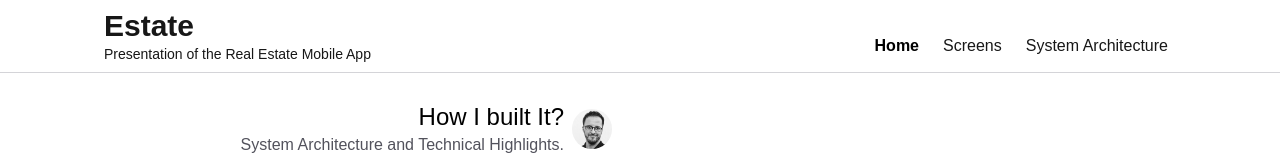
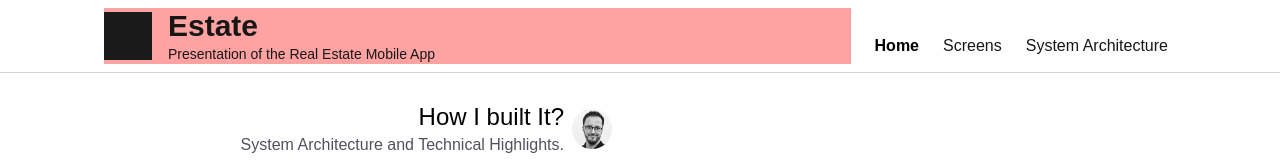
Before and after one commit to MarioLuigie/estate-web-intro, a Next.js app: page / in a window 1280 px wide. Shown: the top 160 px of the page. Built offline with nearby package versions, Linux system fonts and the light colour scheme.

Commit message:
Styles: Change paddings, margins and visibilities for items in HomePage.tsx, Header.tsx

```diff
--- a/src/app/globals.css
+++ b/src/app/globals.css
@@ -57,5 +57,6 @@ body {
 }
 
 @theme {
+  --breakpoint-xxs: 320px;
   --breakpoint-xs: 400px;
 }
--- a/src/components/Pages/HomePage.tsx
+++ b/src/components/Pages/HomePage.tsx
@@ -18,7 +18,7 @@ export default function HomePage() {
 				{/* Speech column */}
 				<AboutApp />
 			</div>
-			<div className="mb-4 shadow-xl rounded-2xl">
+			<div className="mb-0 sm:mb-4 shadow-xl rounded-2xl mx-2 sm:mx-4">
 				<Image
 					src={onboardImage.path}
 					alt={onboardImage.name}
@@ -28,8 +28,8 @@ export default function HomePage() {
 				/>
 			</div>
 
-			<div className="mb-6 mt-24 max-w-[700px]">
-				<h2 className="text-black text-xl md:text-2xl font-regular text-center mb-8">
+			<div className="mb-0 md:mb-4 mt-10 md:mt-18 max-w-[700px]">
+				<h2 className="text-black text-xl md:text-2xl font-regular text-center mb-2 sm:mb-4">
 					Used Technologies
 				</h2>
 				<Image
@@ -41,8 +41,8 @@ export default function HomePage() {
 				/>
 			</div>
 
-			<div className="mb-6 mt-24 max-w-[700px]">
-				<h2 className="text-black text-xl md:text-2xl font-regular text-center mb-8">
+			<div className="mb-0 md:mb-4 mt-10 md:mt-18 max-w-[700px]">
+				<h2 className="text-black text-xl md:text-2xl font-regular text-center mb-0">
 					API Integrations
 				</h2>
 				<div className="flex gap-4 items-center justify-center w-full">
--- a/src/components/layout/Header.tsx
+++ b/src/components/layout/Header.tsx
@@ -2,11 +2,11 @@
 import { useRouter, usePathname } from 'next/navigation';
 import { Button } from '@/components/ui/button';
 import Link from 'next/link';
-import { cn } from "@/lib/utils"
+import { cn } from '@/lib/utils';
+import Logo from '@/components/shared/Logo';
+import { ROUTES } from '@/lib/paths';
 
-export default function Header({
-	classes
-}: { classes?: string}) {
+export default function Header({ classes }: { classes?: string }) {
 	const router = useRouter();
 	const pathname = usePathname(); // hook do aktualnej ścieżki
 
@@ -17,20 +17,32 @@ export default function Header({
 	];
 
 	return (
-		<header className={cn("w-full border-b border-b-zinc-300 min-h-16 flex justify-center py-2", classes)}>
-			<div className="w-full max-w-6xl flex flex-col md:flex-row items-center md:items-end justify-between px-4 md:px-10 gap-4">
-				<Link href={'/'}>
+		<header
+			className={cn(
+				'w-full border-b border-b-zinc-300 min-h-16 flex justify-center py-2',
+				classes
+			)}
+		>
+			<div className="w-full max-w-6xl flex flex-col md:flex-row items-center md:items-end md:justify-between px-4 md:px-10 gap-4">
+				<div className="flex items-center justify-start gap-4 w-full bg-red-300">
+					<Logo isAppName={false} />
+					<Link href={ROUTES.home}>
 						<div>
-						<h1 className="text-center md:text-left text-3xl lg:text-3xl font-bold">
+							<h1 className="text-left text-3xl lg:text-3xl font-bold">
 								Estate
 							</h1>
-						<p className="text-center md:text-left md:text-sm text-md font-normal">
-							Presentation of the Real Estate Mobile App
+							<p className="text-left md:text-sm text-md font-normal">
+								Presentation{' '}
+								<span className="hidden sm:inline">
+									of the Real Estate Mobile App
+								</span>
+								<span className="sm:hidden"> of App</span>
 							</p>
 						</div>
 					</Link>
+				</div>
 
-				<div className="flex gap-2">
+				<div className="flex flex-col xxs:flex-row xxs:gap-2">
 					{menuItems.map((item) => {
 						const isActive = pathname === item.path;
 						return (
--- /dev/null
+++ b/src/components/shared/Logo.tsx
@@ -0,0 +1,108 @@
+// lib
+import { APP_NAME } from '@/lib/constants';
+import icons from '@/lib/constants/icons';
+import { ROUTES } from '@/lib/paths';
+// components
+import Link from 'next/link';
+import Image from 'next/image';
+
+export default function Logo({ isAppName = true }: { isAppName?: boolean }) {
+	return (
+		<div>
+			<Link href={ROUTES.home} className="flex-start">
+				<Image
+					src={icons.logoLight}
+					alt="logo"
+					width={48}
+					height={48}
+					priority
+					className="dark:hidden min-w-[48px] min-h-[48px]" // only visibility in light theme
+				/>
+				<Image
+					src={icons.logoDark}
+					alt="logo"
+					width={48}
+					height={48}
+					priority
+					className="hidden dark:block min-w-[48px] min-h-[48px]" // only visibility in dark theme
+				/>
+				{isAppName && (
+					<span className="hidden sm:block ml-3 text-2xl font-bold">
+						{APP_NAME}
+					</span>
+				)}
+			</Link>
+		</div>
+	);
+}
+
+// 'use client'
+// // modules
+// import { useEffect, useState } from 'react'
+// import { useTheme } from 'next-themes'
+// // lib
+// import { APP_NAME } from '@/lib/constants'
+// import { ICONS } from '@/lib/constants/icons'
+// import { ROUTES } from '@/lib/constants/paths'
+// import { Theme } from '@/lib/constants/enums'
+// import { cn } from '@/lib/utils/utils'
+// // components
+// import Link from 'next/link'
+// import Image from 'next/image'
+
+// export default function Logo() {
+// 	const { theme, systemTheme } = useTheme()
+// 	const [mounted, setMounted] = useState<boolean>(false)
+
+// 	useEffect(() => setMounted(true), [])
+
+// 	const trigger = false
+
+// 	if (trigger) {
+// 		if (!mounted) return null
+
+// 		const currentTheme = theme === Theme.SYSTEM ? systemTheme : theme
+// 		const logoSrc =
+// 			currentTheme === Theme.DARK
+// 				? ICONS.LOGO_DARK.path
+// 				: ICONS.LOGO_LIGHT.path
+
+// 		return (
+// 			<div className="flex-start">
+// 				<Link href={ROUTES.HOME} className="flex-start">
+// 					<Image
+// 						src={logoSrc}
+// 						alt={ICONS.LOGO_LIGHT.alt}
+// 						width={48}
+// 						height={48}
+// 						priority
+// 					/>
+// 					<span className="hidden sm:block ml-3 text-2xl font-bold">
+// 						{APP_NAME}
+// 					</span>
+// 				</Link>
+// 			</div>
+// 		)
+// 	}
+
+// 	if (!trigger) {
+// 		if (!mounted) return null
+
+// 		const currentTheme = theme === Theme.SYSTEM ? systemTheme : theme
+// 		const logoColor =
+// 			currentTheme === Theme.DARK
+// 				? "bg-[#ffffff]"
+// 				: "bg-[#242424]"
+
+// 		return (
+// 			<div className="flex-start">
+// 				<Link href={ROUTES.HOME} className="flex-start">
+// 					<div className={cn('w-[48px] h-[48px]', logoColor)}></div>
+// 					<span className="hidden sm:block ml-3 text-2xl font-bold">
+// 						{APP_NAME}
+// 					</span>
+// 				</Link>
+// 			</div>
+// 		)
+// 	}
+// }
--- a/src/lib/constants/icons/index.ts
+++ b/src/lib/constants/icons/index.ts
@@ -4,6 +4,8 @@ const icons = {
 	video: '/icons/video.png',
 	paypal: '/icons/paypal.png',
 	googleMaps: '/icons/google-maps.png',
+	logoDark: '/icons/logo-dark-mode.svg',
+	logoLight: '/icons/logo-light-mode.svg',
 };
 
 export default icons;
--- /dev/null
+++ b/src/lib/constants/index.ts
@@ -0,0 +1 @@
+export const APP_NAME = "Estate"
--- a/src/lib/paths.ts
+++ b/src/lib/paths.ts
@@ -8,3 +8,7 @@ export const canvaUrls = {
 	c4_url:
 		'https://www.canva.com/design/DAG1MKPNBvI/8ozEQvitgHIX7ZPYILluug/view?embed',
 };
+
+export const ROUTES = {
+	home: '/',
+}
```
Also changed, not shown: public/icons/logo-dark-mode.svg (added), public/icons/logo-light-mode.svg (added). Lines whose indentation alone changed are shown as unchanged.
